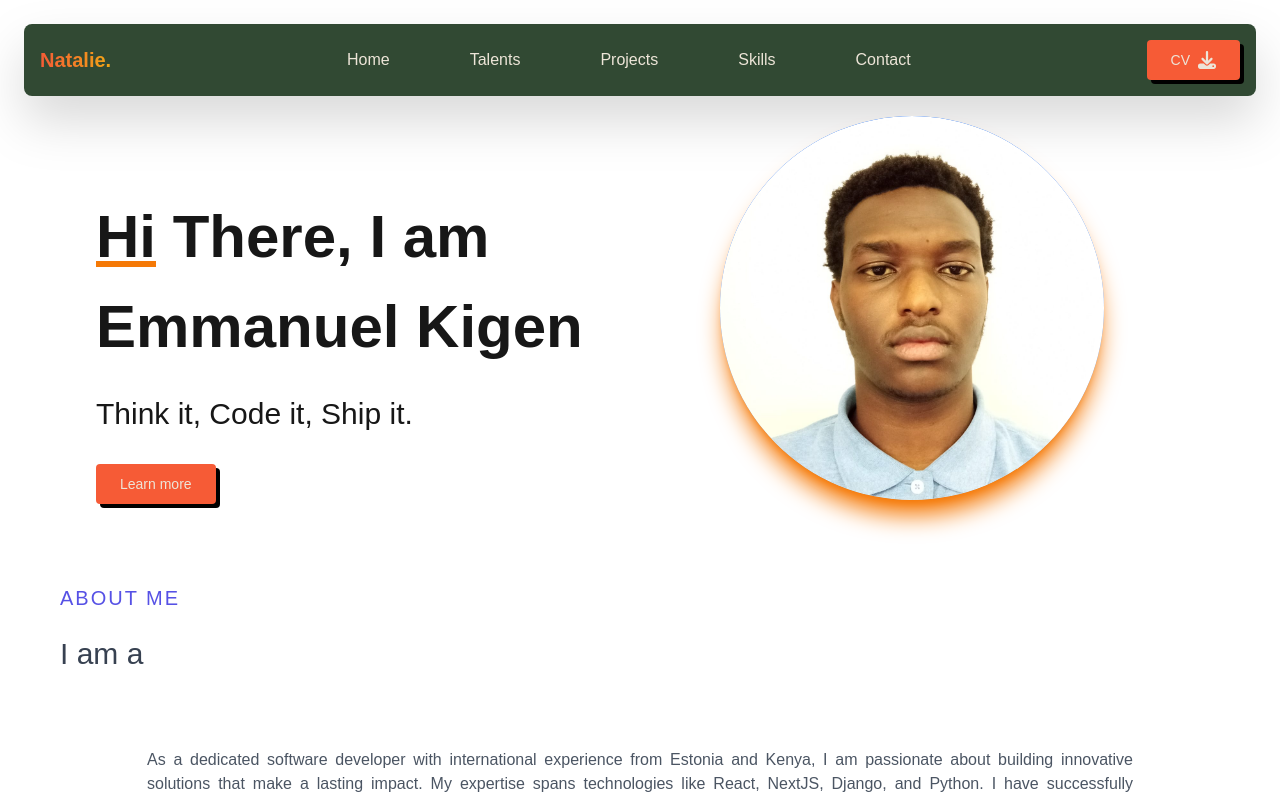
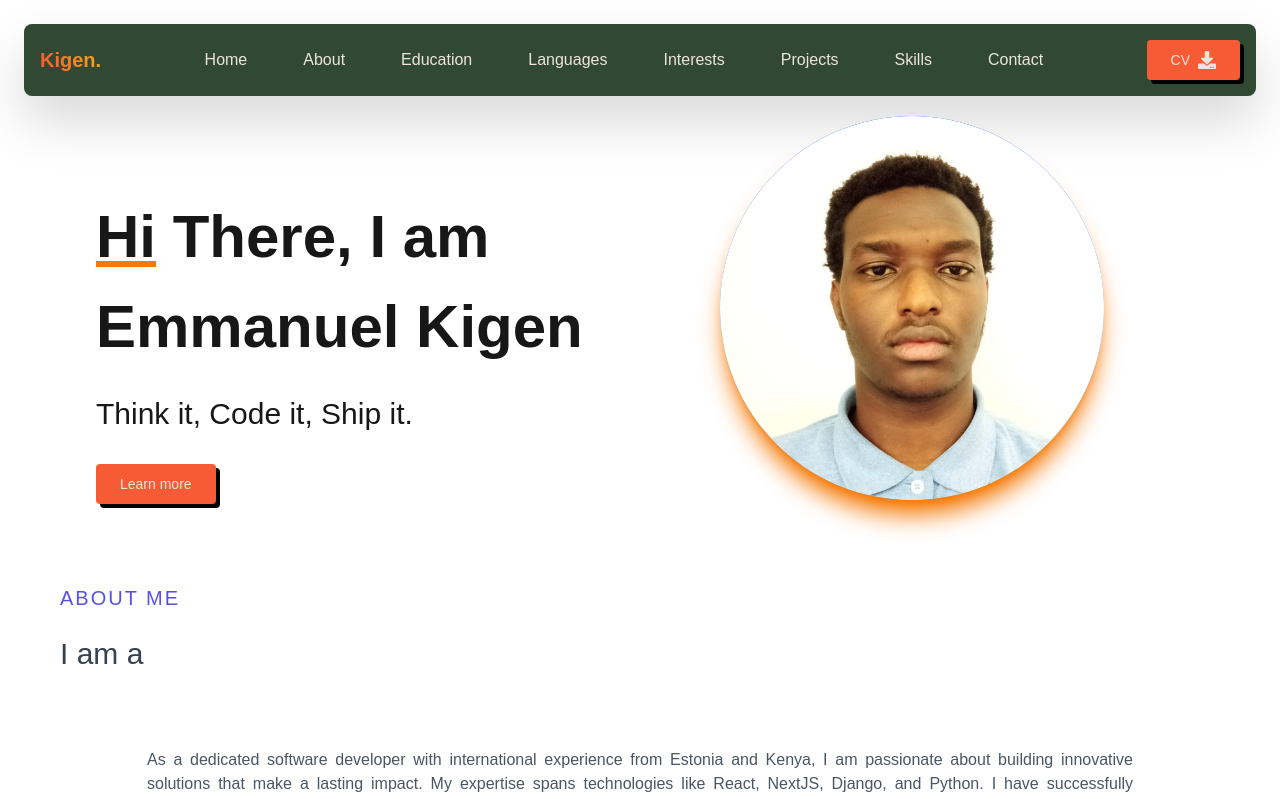
Before and after one commit to Kigen29/Emmanuel-Kigen, a Next.js app: page / in a window 1280 px wide. Shown: the top 799 px of the page. Built offline with nearby package versions, Linux system fonts and the light colour scheme.

Commit message:
fix: add changes

```diff
--- a/components/About.tsx
+++ b/components/About.tsx
@@ -4,7 +4,7 @@ import { FiPhoneCall } from "react-icons/fi";
 import Typewriter from "typewriter-effect";
 import { motion } from "framer-motion";
 
-const Main = () => {
+const About = () => {
   return (
     <motion.section
       id="home"
@@ -74,4 +74,4 @@ const Main = () => {
   );
 };
 
-export default Main;
+export default About;
--- a/components/Education.tsx
+++ b/components/Education.tsx
@@ -1,7 +1,7 @@
 import React from "react";
 import { motion } from "framer-motion";
 import Button from "@/components/MediumButton";
-import { FaBars, FaDownload } from "react-icons/fa6";
+import {FaDownload } from "react-icons/fa6";
 
 function handleClick() {
   const pdfUrl = "\ Kemboi Emmanuel Kigen CV.pdf";
@@ -14,7 +14,7 @@ function handleClick() {
   document.body.removeChild(link);
 }
 
-const Main = () => {
+const Education = () => {
   return (
     <motion.section
       id="home"
@@ -41,4 +41,4 @@ const Main = () => {
   );
 };
 
-export default Main;
+export default Education;
--- a/components/Navbar.tsx
+++ b/components/Navbar.tsx
@@ -1,105 +1,58 @@
 import React from "react";
 import Link from "next/link";
 import Button from "@/components/MediumButton";
-import { FaBars, FaDownload } from "react-icons/fa6";
-import { FaTimes } from "react-icons/fa";
-import { useState} from "react";
+import { FaBars, FaDownload, FaTimes } from "react-icons/fa";
+import { useState } from "react";
 
 export default function Navbar() {
-
-  function handleClick(){
-    const pdfUrl = '.\..\Kemboi Emmanuel Kigen CV.pdf';
-    const link = document.createElement('a');
-    link.href = pdfUrl;
-    link.download = 'Kemboi Emmanuel Kigen CV.pdf';
-    link.target = '_blank';
-    document.body.appendChild(link);
-    link.click();
-    document.body.removeChild(link);
- };
-
- const [isMenuOpen, setIsMenuOpen] = useState(false);
+  const [isMenuOpen, setIsMenuOpen] = useState(false);
 
   const toggleMenu = () => {
     setIsMenuOpen(!isMenuOpen);
   };
 
+  const handleClick = () => {
+    const pdfUrl = "./../Kemboi Emmanuel Kigen CV.pdf";
+    const link = document.createElement("a");
+    link.href = pdfUrl;
+    link.download = "Kemboi Emmanuel Kigen CV.pdf";
+    link.target = "_blank";
+    document.body.appendChild(link);
+    link.click();
+    document.body.removeChild(link);
+  };
 
   return (
     <nav className="bg-[#314933] ml-6 mr-6 mt-6 rounded-lg drop-shadow-2xl">
-      <div className="max-w-screen-xl flex flex-wrap items-center justify-between mx-auto p-4">
-        <Link
-          href="/"
-          className="flex items-center space-x-3 rtl:space-x-reverse"
-        >
-          <span className="self-center whitespace-nowrap text-transparent bg-clip-text bg-gradient-to-r to-[#F2A615] from-[#F65B36] font-extrabold text-xl relative after:absolute after:bg-[#F65B36] after:bottom-0 after:left-0 after:h-[2px] after:w-full after:origin-bottom-right after:scale-x-0 hover:after:origin-bottom-left hover:after:scale-x-100 after:transition-transform after:ease-in-out after:duration-300">
-            Natalie.
+      <div className="max-w-[1240px] mx-auto flex items-center justify-between p-4">
+        <Link href="/" className="flex items-center">
+          <span className="text-xl font-extrabold bg-clip-text text-transparent bg-gradient-to-r from-[#F65B36] to-[#F2A615]">
+            Kigen.
           </span>
         </Link>
 
         <button
           onClick={toggleMenu}
-          className="inline-flex items-center p-2 w-10 h-10 justify-center text-sm text-[#F65B36] rounded-lg lg:hidden hover:bg-gray-100 focus:outline-none focus:ring-2 focus:ring-[#F2A615] dark:text-gray-400 dark:hover:bg-gray-700 dark:focus:ring-gray-600"
+          className="lg:hidden text-[#F65B36] p-2 rounded-lg hover:bg-gray-100 focus:ring-2 focus:ring-[#F2A615]"
         >
-          <span className="sr-only">Open main menu</span>
-          {isMenuOpen ? (
-            <FaTimes className="w-5 h-5" />
-          ) : (
-            <FaBars className="w-5 h-5" />
-          )}
+          {isMenuOpen ? <FaTimes className="w-5 h-5" /> : <FaBars className="w-5 h-5" />}
         </button>
 
-        <div
-          className={`${
-            isMenuOpen ? "block" : "hidden"
-          } w-full lg:block lg:w-auto`}
-          id="navbar-default"
-        >
-          <ul className=" text-[#EDE5D8] flex flex-col p-4 lg:p-0 mt-4 border border-orange-100 rounded-lg lg:flex-row lg:space-x-8 lg:gap-12 rtl:space-x-reverse lg:mt-0 lg:border-0">
-            <li>
-              <Link
-                href="#hero"
-                className="block py-2 px-3  lg:bg-transparent lg:p-0 rounded hover:bg-[#F65B36] relative after:absolute after:bg-[#F65B36] after:bottom-0 after:left-0 after:h-[2px] after:w-full after:origin-bottom-right after:scale-x-0 hover:after:origin-bottom-left hover:after:scale-x-100 after:transition-transform after:ease-in-out after:duration-300 lg:hover:bg-transparent lg:border-0 lg:hover:text-[#F2A615] "
-              >
-                Home
-              </Link>
-            </li>
-            <li>
-              <Link
-                href="#talents"
-                className="block py-2 px-3  rounded hover:bg-[#F65B36] relative after:absolute after:bg-[#F65B36] after:bottom-0 after:left-0 after:h-[2px] after:w-full after:origin-bottom-right after:scale-x-0 hover:after:origin-bottom-left hover:after:scale-x-100 after:transition-transform after:ease-in-out after:duration-300 lg:hover:bg-transparent lg:border-0 lg:hover:text-[#F2A615] lg:p-0 "
-              >
-                Talents
-              </Link>
-            </li>
-            <li>
-              <Link
-                href="#projects"
-                className="block py-2 px-3  rounded hover:bg-[#F65B36] relative after:absolute after:bg-[#F65B36] after:bottom-0 after:left-0 after:h-[2px] after:w-full after:origin-bottom-right after:scale-x-0 hover:after:origin-bottom-left hover:after:scale-x-100 after:transition-transform after:ease-in-out after:duration-300 lg:hover:bg-transparent lg:border-0 lg:hover:text-[#F2A615] lg:p-0 "
-              >
-                Projects
-              </Link>
-            </li>
-            <li>
-              <Link
-                href="#skills"
-                className="block py-2 px-3  rounded hover:bg-[#F65B36] relative after:absolute after:bg-[#F65B36] after:bottom-0 after:left-0 after:h-[2px] after:w-full after:origin-bottom-right after:scale-x-0 hover:after:origin-bottom-left hover:after:scale-x-100 after:transition-transform after:ease-in-out after:duration-300 lg:hover:bg-transparent lg:border-0 lg:hover:text-[#F2A615] lg:p-0 "
-              >
-                Skills
-              </Link>
-            </li>
-            <li>
-              <Link
-                href="#contact"
-                className="block py-2 px-3  rounded hover:bg-[#F65B36] relative after:absolute after:bg-[#F65B36] after:bottom-0 after:left-0 after:h-[2px] after:w-full after:origin-bottom-right after:scale-x-0 hover:after:origin-bottom-left hover:after:scale-x-100 after:transition-transform after:ease-in-out after:duration-300 lg:hover:bg-transparent lg:border-0 lg:hover:text-[#F2A615] lg:p-0 "
-              >
-                Contact
-              </Link>
-            </li>
+        <div className={`lg:flex ${isMenuOpen ? "block" : "hidden"} lg:w-auto`}>
+          <ul className="lg:flex lg:space-x-8 text-[#EDE5D8] mt-4 lg:mt-0">
+            {["Home", "About","Education","Languages","Interests","Projects", "Skills", "Contact"].map((item) => (
+              <li key={item}>
+                <Link
+                  href={`#${item.toLowerCase()}`}
+                  className="block py-2 px-3 rounded hover:bg-[#F65B36] lg:hover:bg-transparent lg:hover:text-[#F2A615] relative after:absolute after:bottom-0 after:left-0 after:h-[2px] after:w-full after:bg-[#F65B36] after:origin-bottom-right after:scale-x-0 hover:after:origin-bottom-left hover:after:scale-x-100 after:transition-transform after:duration-300"
+                >
+                  {item}
+                </Link>
+              </li>
+            ))}
           </ul>
         </div>
 
-        {/* CV Button */}
         <div className="hidden lg:block">
           <Button onClick={handleClick}>
             CV <FaDownload className="ml-2 text-lg" />
```
